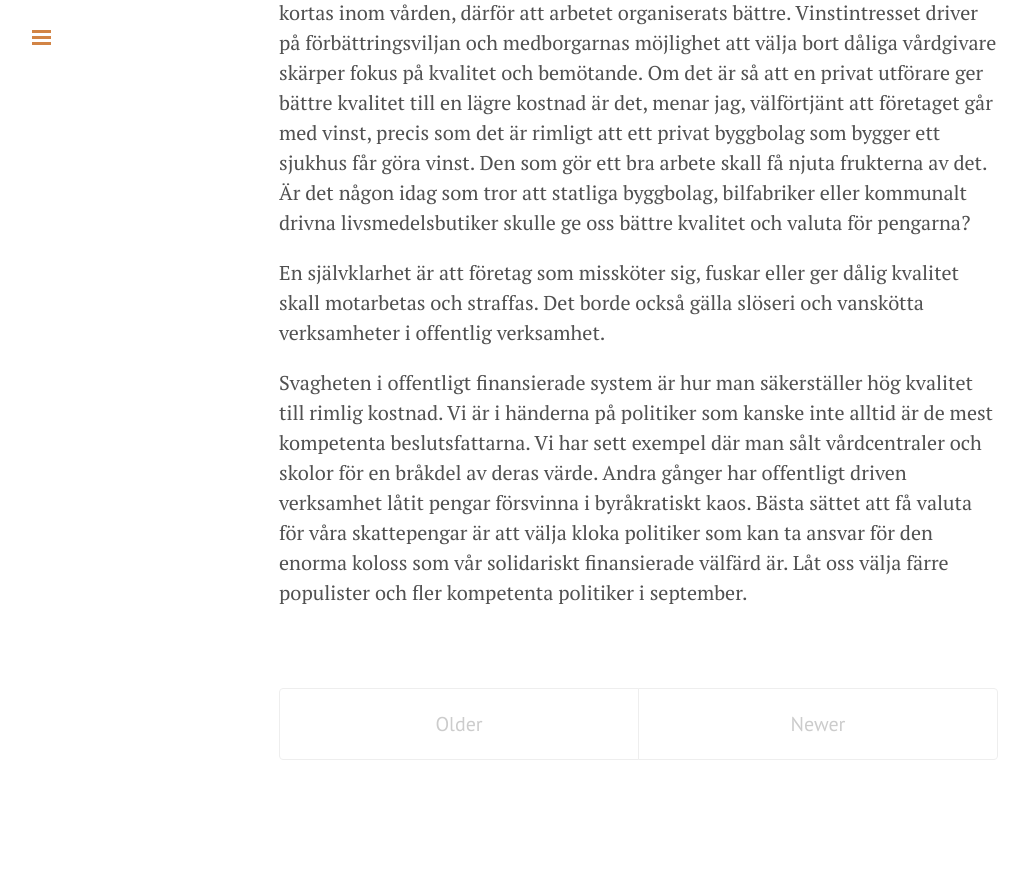
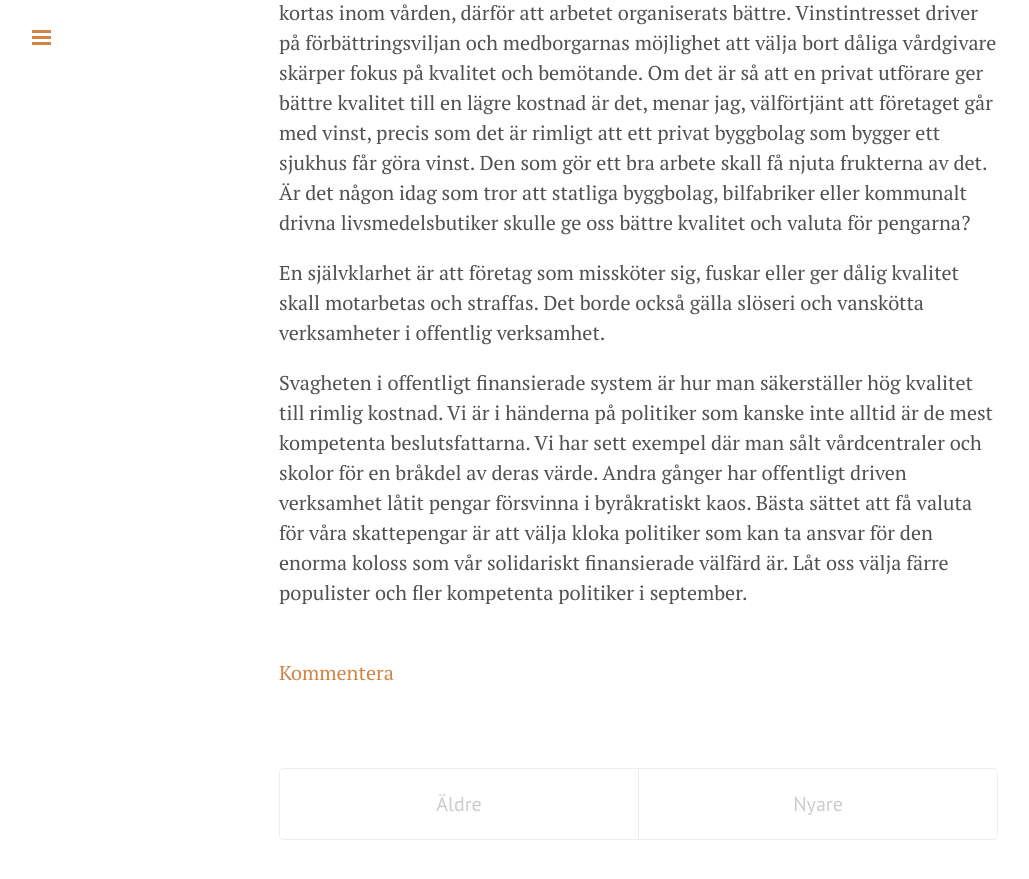
Before and after one commit to awakebycoffee/awakebycoffee.github.io, a Jekyll site: the page built from index.html, in a window 1280 px wide and 900 px high, scrolled down 1864 px. Shown: the top 879 px of the window, without its empty margins (1-1030 px from the left). Built offline with Jekyll 4.4.1, drawn with Linux system fonts in a browser that asks for light colours; Markdown is read by kramdown in place of the engine named in the settings; the list of posts is cut into pages by our own code; before the commit the page ends 2684 px from its top, so only the background shows below that.

```diff
--- a/_layouts/post.html
+++ b/_layouts/post.html
@@ -1,5 +1,5 @@
 ---
-layout: post
+layout: default
 ---
 
 <div class="post">
--- a/index.html
+++ b/index.html
@@ -15,7 +15,9 @@
     <span class="post-date">{{ post.date | date_to_string }}</span>
 
     {{ post.content }}
+  <br><a href="{{ post.url }}">Kommentera</a>
   </div>
+
   {% endfor %}
 </div>
 
@@ -23,15 +25,15 @@
   {% if paginator.next_page %}
     <a class="pagination-item older" href="{{ site.baseurl }}page{{paginator.next_page}}">Older</a>
   {% else %}
-    <span class="pagination-item older">Older</span>
+    <span class="pagination-item older">Äldre</span>
   {% endif %}
   {% if paginator.previous_page %}
     {% if paginator.page == 2 %}
-      <a class="pagination-item newer" href="{{ site.baseurl }}">Newer</a>
+      <a class="pagination-item newer" href="{{ site.baseurl }}">Nyare</a>
     {% else %}
-      <a class="pagination-item newer" href="{{ site.baseurl }}page{{paginator.previous_page}}">Newer</a>
+      <a class="pagination-item newer" href="{{ site.baseurl }}page{{paginator.previous_page}}">Nyare</a>
     {% endif %}
   {% else %}
-    <span class="pagination-item newer">Newer</span>
+    <span class="pagination-item newer">Nyare</span>
   {% endif %}
 </div>
```
Also changed, not shown: other parts of index.html (+1 -1 lines).
